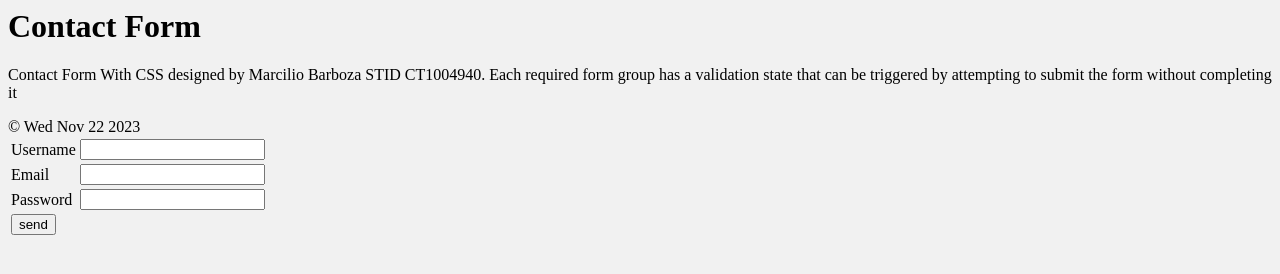
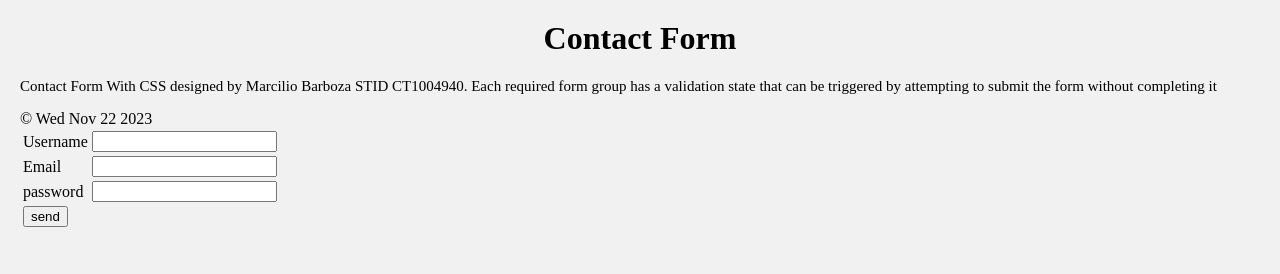
Before and after one commit to marciliobbarboza/Assignment-4, a plain HTML site: page index.html in a window 1280 px wide. Drawn offline with Linux system fonts and the light colour scheme; files that its build step writes are made by us from their sources.

Commit message:
Add files via upload

```diff
--- /dev/null
+++ b/css/style.css
@@ -0,0 +1,22 @@
+{fontsize: 12px;
+}
+
+
+body{
+    background-color: #f1f1f1;
+    margin: 20px;
+    ;
+
+}
+
+h1{
+   font-size: 2rem;
+   colour: blue;
+   font-weight: bold;
+   text-align:center;
+
+.form {
+    font-size: 15px;
+    color: red;
+    font-weight: bold;
+}
--- a/index.html
+++ b/index.html
@@ -9,20 +9,20 @@
 <body>
     <form action="" method="post"></form>
     <h1>Contact Form</h1>
-    <p>Contact Form With CSS designed by Marcilio Barboza STID CT1004940. Each required form group has a validation
+    <p style="font-size: 15px;">Contact Form With CSS designed by Marcilio Barboza STID CT1004940. Each required form group has a validation
         state that can be triggered by attempting to submit the form without completing it
     </p>
     <table>
         <tr>
-            <td>Username</td>
-            <td><input type="text" name="Username" id="Username"></td>
+            <td><span class="form">Username</span></td>
+            <td><input type="email" name="email" id="email"></td>
         </tr>
         <tr>
-            <td>Email</td>
+            <td><span class="form">Email</span></td>
             <td><input type="email" id="email"></td>
         </tr>
         <tr>
-            <td>Password</td>
+            <td><span class="form">password</span></td>
             <td><input type="password" name="password" id="password"></td>
         </tr>
         <tr>
```
